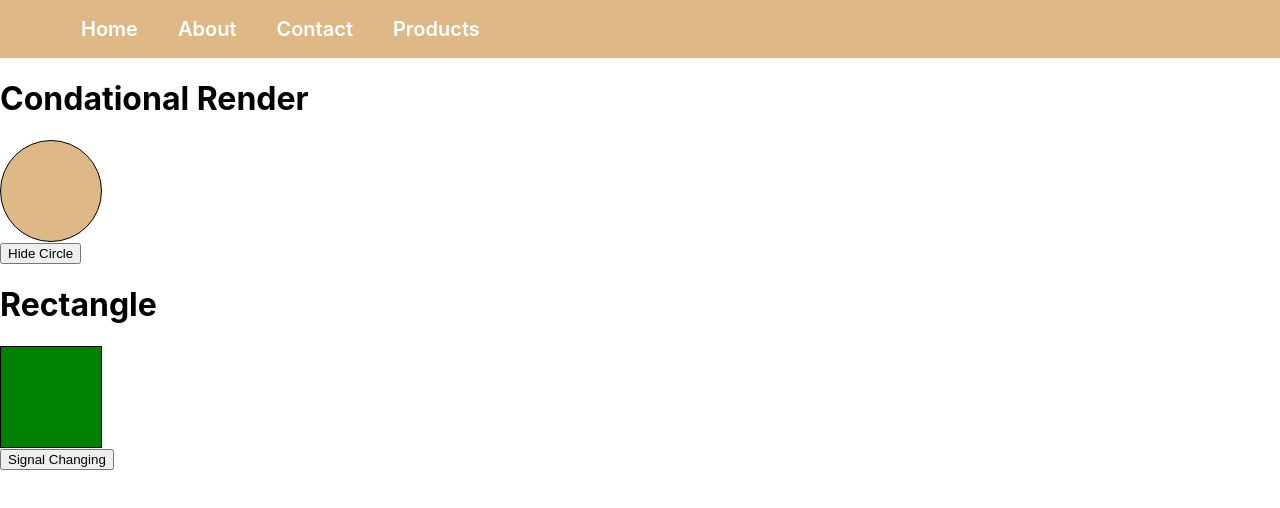
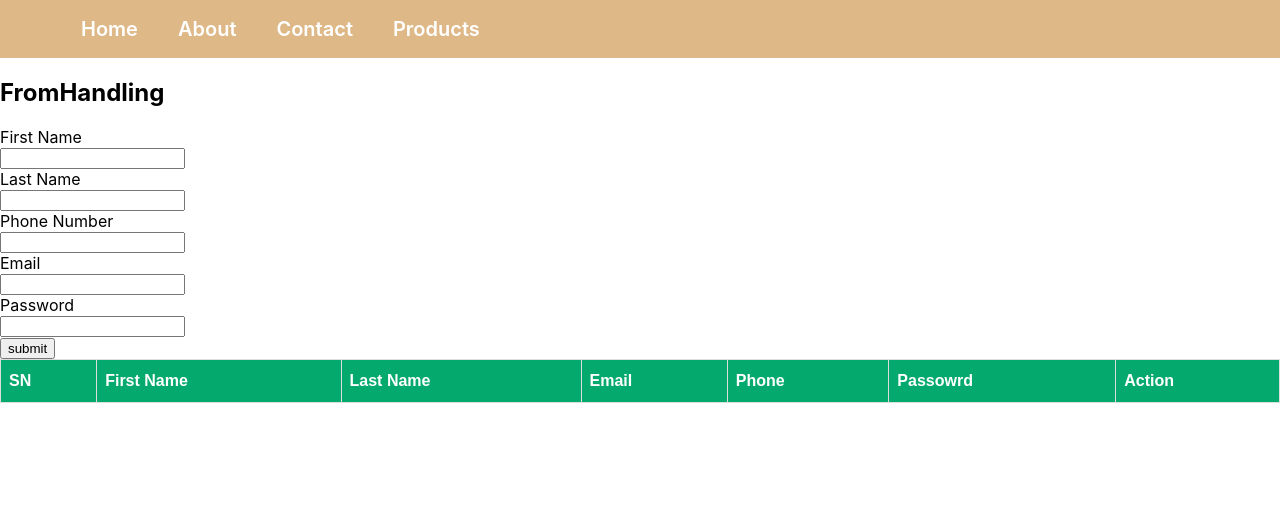
Before and after one commit to vinayreddy255/React-Batch-14, a React (Create React App) app in the folder React-Basics/react-practice/: page / in a window 1280 px wide. Shown: the top 508 px of the page. Built offline with nearby package versions, Linux system fonts and the light colour scheme.

Commit message:
condational rendering and form handling

```diff
--- a/React-Basics/react-practice/src/App.js
+++ b/React-Basics/react-practice/src/App.js
@@ -4,6 +4,8 @@ import EventsAndState from "./ClassComponents/EventsAndState";
 import Parent from "./ClassComponents/Parent";
 import CondationalRender from "./ClassComponents/CondationalRender";
 import Rectangle from "./ClassComponents/Rectangle";
+import CondationalStyle from "./ClassComponents/CondationalStyle";
+import FromHandling from "./ClassComponents/FromHandling";
 function App() {
   return (
     <div className="my-app">
@@ -12,8 +14,12 @@ function App() {
       {/* <Continer /> */}
       {/* <EventsAndState /> */}
       {/* <Parent /> */}
-      <CondationalRender />
-      <Rectangle />
+      {/* <CondationalRender /> */}
+      {/* <Rectangle /> */}
+
+      {/* 19-12-2023 */}
+      {/* <CondationalStyle /> */}
+      <FromHandling />
     </div>
   );
 }
--- /dev/null
+++ b/React-Basics/react-practice/src/ClassComponents/AddUsersList.css
@@ -0,0 +1,27 @@
+#userTable {
+    font-family: Arial, Helvetica, sans-serif;
+    border-collapse: collapse;
+    width: 100%;
+}
+
+#userTable td,
+#userTable th {
+    border: 1px solid #ddd;
+    padding: 8px;
+}
+
+#userTable tr:nth-child(even) {
+    background-color: #f2f2f2;
+}
+
+#userTable tr:hover {
+    background-color: #ddd;
+}
+
+#userTable th {
+    padding-top: 12px;
+    padding-bottom: 12px;
+    text-align: left;
+    background-color: #04AA6D;
+    color: white;
+}
--- /dev/null
+++ b/React-Basics/react-practice/src/ClassComponents/AddUsersList.js
@@ -0,0 +1,42 @@
+import { Component } from "react";
+import "./AddUsersList.css";
+class AddUsersList extends Component {
+  render() {
+    const { userList } = this.props;
+
+    return (
+      <div>
+        <table id="userTable">
+          <thead>
+            <tr>
+              <th>SN</th>
+              <th>First Name</th>
+              <th>Last Name</th>
+              <th>Email</th>
+              <th>Phone</th>
+              <th>Passowrd</th>
+              <th>Action</th>
+            </tr>
+          </thead>
+          <tbody>
+            {userList.map((e, i) => (
+              <tr>
+                <td>{i + 1}</td>
+                <td>{e.firstName}</td>
+                <td>{e.lastName}</td>
+                <td>{e.email}</td>
+                <td>{e.phoneNum}</td>
+                <td>{e.passowrd}</td>
+                <td>
+                  <button>Edit</button>
+                  <button>Delete</button>
+                </td>
+              </tr>
+            ))}
+          </tbody>
+        </table>
+      </div>
+    );
+  }
+}
+export default AddUsersList;
--- /dev/null
+++ b/React-Basics/react-practice/src/ClassComponents/CondationalStyle.js
@@ -0,0 +1,30 @@
+import React, { Component } from "react";
+
+class CondationalStyle extends Component {
+  constructor() {
+    super();
+    this.state = { list: [1, 2, 3, 4, 5, 6, 7, 8, 9, 10] };
+  }
+  render() {
+    return (
+      <div>
+        <h2>CondationalStyle</h2>
+        {this.state.list.map((e) => (
+          <li
+            key={e}
+            style={{
+              backgroundColor:
+                e > 4 && e < 6 ? "green" : e >= 6 && e < 8 ? "orange" : "blue",
+              color: e > 4 ? "white" : "red",
+              fontSize: e > 4 ? "white" : "red",
+            }}
+          >
+            {e}
+          </li>
+        ))}
+      </div>
+    );
+  }
+}
+
+export default CondationalStyle;
--- /dev/null
+++ b/React-Basics/react-practice/src/ClassComponents/FromHandling.css
@@ -0,0 +1,3 @@
+.form-labels{
+    display: block;
+}
--- /dev/null
+++ b/React-Basics/react-practice/src/ClassComponents/FromHandling.js
@@ -0,0 +1,111 @@
+import { Component } from "react";
+import "./FromHandling.css";
+import AddUsersList from "./AddUsersList";
+class FromHandling extends Component {
+  constructor() {
+    super();
+    this.state = {
+      form: {
+        firstName: "",
+        lastName: "",
+        phoneNum: "",
+        passowrd: "",
+        email: "",
+      },
+      usersList: [],
+    };
+  }
+  formHandler = (event) => {
+    const obj = { ...this.state };
+    const { name, value } = event.target;
+    obj.form[name] = value;
+    this.setState(obj);
+    // console.log(event.target.name, ">>>", event.target.value);
+    // console.log();
+  };
+  submitFomr = (e) => {
+    e.preventDefault();
+    const newStateData = { ...this.state };
+    newStateData.usersList.push(this.state.form);
+    newStateData.form = {
+      firstName: "",
+      lastName: "",
+      phoneNum: "",
+      passowrd: "",
+      email: "",
+    };
+    this.setState({ ...newStateData });
+  };
+  render() {
+    return (
+      <div>
+        <h2>FromHandling</h2>
+        <form onSubmit={this.submitFomr}>
+          <div className="form-continer">
+            <div className="form-min-div">
+              <label className="form-labels">First Name</label>
+              <span>
+                <input
+                  type="text"
+                  name="firstName"
+                  onChange={this.formHandler}
+                  value={this.state.form.firstName}
+                />
+              </span>
+            </div>
+            <div className="form-min-div">
+              <label className="form-labels">Last Name</label>
+              <span>
+                <input
+                  type="text"
+                  name="lastName"
+                  onChange={this.formHandler}
+                  value={this.state.form.lastName}
+                />
+              </span>
+            </div>
+            <div className="form-min-div">
+              <label className="form-labels">Phone Number</label>
+              <span>
+                <input
+                  type="text"
+                  name="phoneNum"
+                  onChange={this.formHandler}
+                  value={this.state.form.phoneNum}
+                />
+              </span>
+            </div>
+            <div className="form-min-div">
+              <label className="form-labels">Email</label>
+              <span>
+                <input
+                  type="text"
+                  name="email"
+                  onChange={this.formHandler}
+                  value={this.state.form.email}
+                />
+              </span>
+            </div>
+            <div className="form-min-div">
+              <label className="form-labels">Password</label>
+              <span>
+                <input
+                  type="password"
+                  name="passowrd"
+                  onChange={this.formHandler}
+                  value={this.state.form.passowrd}
+                />
+              </span>
+            </div>
+            <div>
+              <input type="submit" value={"submit"} />
+            </div>
+          </div>
+        </form>
+        <AddUsersList userList={this.state.usersList} />
+      </div>
+    );
+  }
+}
+
+export default FromHandling;
```
